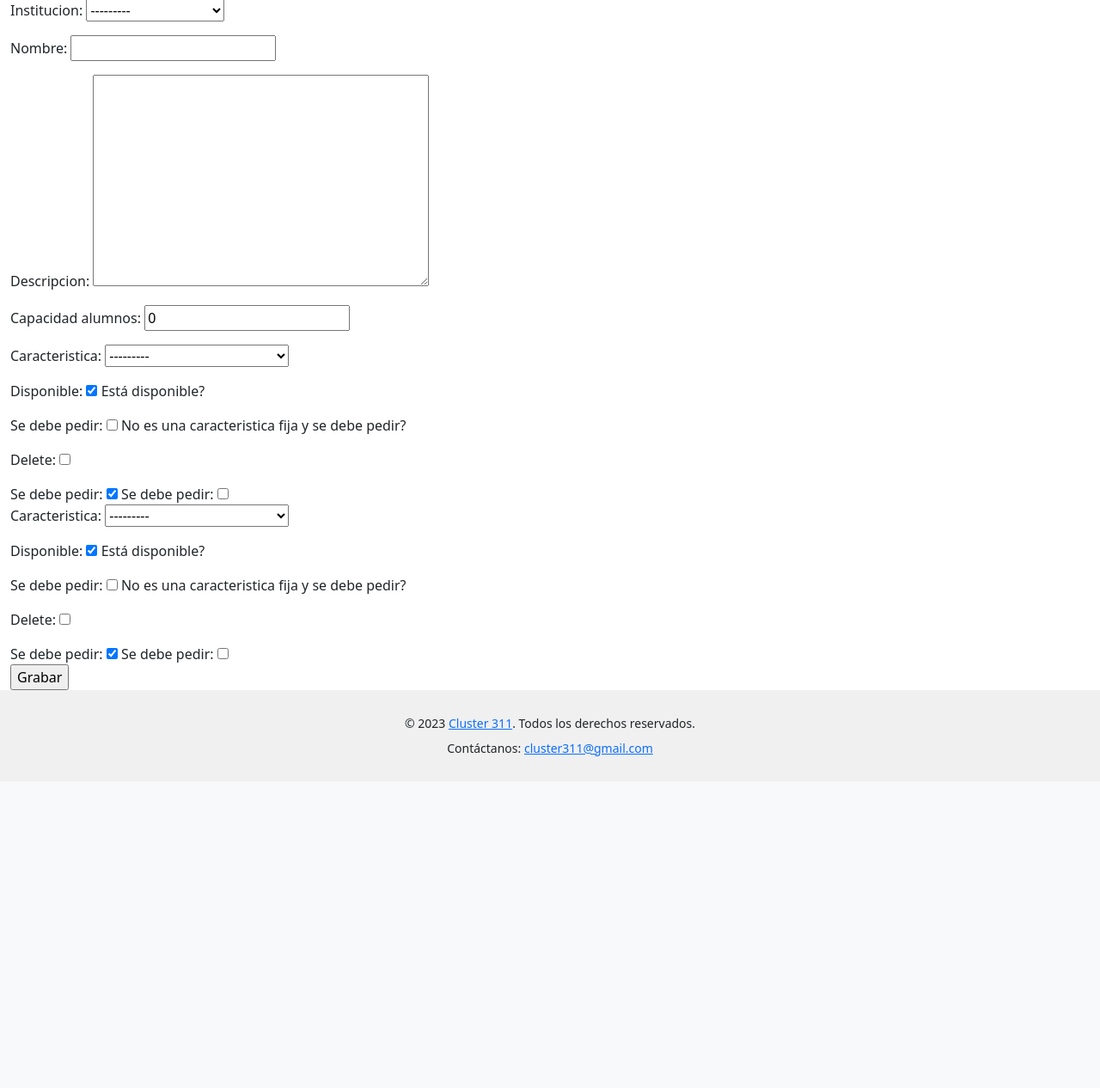
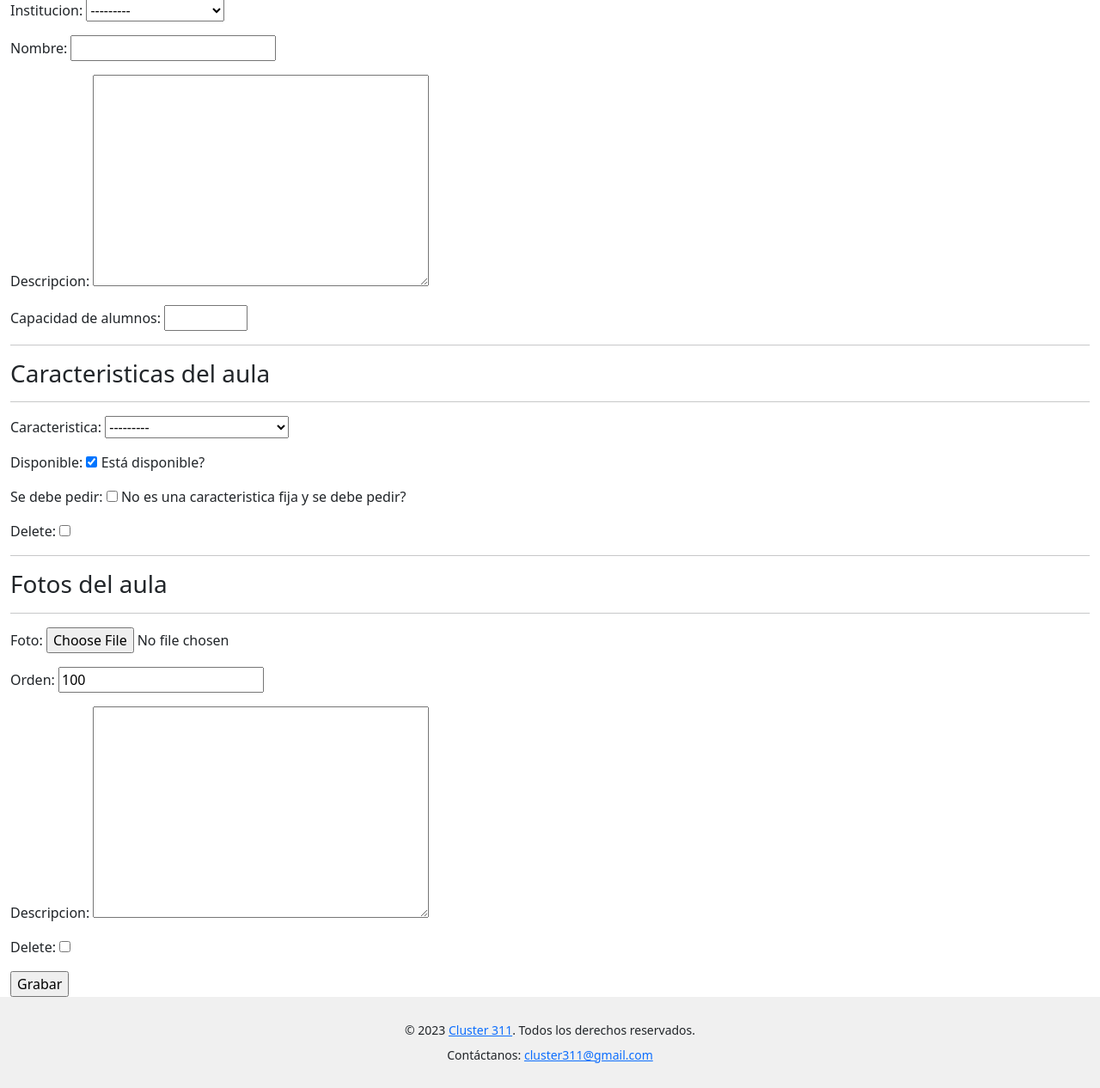
Before and after one commit to avdata99/clasdrom, a Django app: page /aulas/aula/add/ in a window 1280 px wide. Shown: the part 125-1391 px from the top of the page at 86% size. Before the commit the page ends 1005 px from the top, so only its background shows below. Run offline with Django 4.2, Linux system fonts and the light colour scheme; tables that the repository leaves empty hold one stand-in row (values such as "Sample post").

Commit message:
add fotos

```diff
--- a/cdrom/aulas/form.py
+++ b/cdrom/aulas/form.py
@@ -1,9 +1,11 @@
 from django import forms
 from django.forms import inlineformset_factory
-from aulas.models import Aula, CaracteristicaEnAula
+from aulas.models import Aula, CaracteristicaEnAula, FotoAula
 
 
 class AulaForm(forms.ModelForm):
+    capacidad_alumnos = forms.IntegerField(min_value=1, max_value=200, required=True, label='Capacidad de alumnos')
+
     class Meta:
         model = Aula
         fields = '__all__'
@@ -17,6 +19,19 @@ AulasFeaturesFormSet = inlineformset_factory(
         'disponible',
         'se_debe_pedir'
     ),
-    extra=2,
+    extra=1,
     can_delete=True,
 )
+
+
+FotoAulasFormSet = inlineformset_factory(
+    Aula,
+    FotoAula,
+    fields=(
+        'foto',
+        'orden',
+        'descripcion'
+    ),
+    extra=1,
+    can_delete=True,
+)
--- a/cdrom/aulas/templates/aulas/aula_form.html
+++ b/cdrom/aulas/templates/aulas/aula_form.html
@@ -3,18 +3,63 @@
 
 {% block site_content %}
     <h1>Agregar Aula</h1>
-    <form method="post">
+    <form method="post" enctype="multipart/form-data">
         {% csrf_token %}
+        <!-- Show form errors -->
+        {% if form.errors %}
+            <div class="alert alert-danger" role="alert">
+                <strong>Oops!</strong> Algo salio mal.
+                <ul>
+                    {% for field in form %}
+                        {% for error in field.errors %}
+                            <li>{{ error }}</li>
+                        {% endfor %}
+                    {% endfor %}
+                </ul>
+            </div>
+        {% endif %}
         {{ form.as_p }}
+        <hr>
+        <h3>Caracteristicas del aula</h3>
+        <!-- Show formset errors -->
         {{ formset.management_form }}
         {% for form in formset %}
-          {{ form.as_p }}
-          <label for="{{ form.disponible.id_for_label }}">Se debe pedir:</label>
-          {{ form.disponible }}
-          <label for="{{ form.se_debe_pedir.id_for_label }}">Se debe pedir:</label>
-          {{ form.se_debe_pedir }}
-          <br>
+            <hr>
+            {% if form.errors %}
+                <div class="alert alert-danger" role="alert">
+                    <strong>Oops!</strong> Algo salio mal.
+                    <ul>
+                        {% for field in form %}
+                            {% for error in field.errors %}
+                                <li><b>{{ field.label }}</b>: {{ error }}</li>
+                            {% endfor %}
+                        {% endfor %}
+                    </ul>
+                </div>
+            {% endif %}
+            {{ form.as_p }}
         {% endfor %}
+        <hr>
+        <h3>Fotos del aula</h3>
+        <!-- Show formset_fotos errors -->
+        {{ formset_fotos.management_form }}
+        {% for form in formset_fotos %}
+            <hr>
+            {% if form.errors %}
+                <div class="alert alert-danger" role="alert">
+                    <strong>Oops!</strong> Algo salio mal.
+                    <ul>
+                        {% for field in form %}
+                            {% for error in field.errors %}
+                                <li><b>{{ field.label }}</b>: {{ error }}</li>
+                            {% endfor %}
+                        {% endfor %}
+                    </ul>
+                </div>
+            {% endif %}
+            {{ form.as_p }}
+        {% endfor %}
+
         <input type="submit" value="Grabar">
       </form>
 {% endblock %}
--- a/cdrom/aulas/views.py
+++ b/cdrom/aulas/views.py
@@ -1,7 +1,11 @@
+import logging
+from django.urls import reverse_lazy
 from django.views.generic import DetailView, ListView, CreateView
+from aulas.form import AulaForm, AulasFeaturesFormSet, FotoAulasFormSet
 from aulas.models import Aula
-from django.urls import reverse_lazy
-from aulas.form import AulaForm, AulasFeaturesFormSet
+
+
+logger = logging.getLogger(__name__)
 
 
 class AulaListView(ListView):
@@ -32,16 +36,27 @@ class AulaCreateView(CreateView):
     def get_context_data(self, **kwargs):
         context = super().get_context_data(**kwargs)
         if self.request.POST:
+            print(f'Aula creation\n\t{self.request.POST}\n\t{self.request.FILES}')
             context['formset'] = AulasFeaturesFormSet(self.request.POST)
+            context['formset_fotos'] = FotoAulasFormSet(self.request.POST, self.request.FILES)
+
         else:
             context['formset'] = AulasFeaturesFormSet()
+            context['formset_fotos'] = FotoAulasFormSet()
         return context
 
     def form_valid(self, form):
         context = self.get_context_data()
         formset = context['formset']
-        if formset.is_valid():
+        formset_fotos = context['formset_fotos']
+
+        if formset.is_valid() and formset_fotos.is_valid():
             self.object = form.save()
             formset.instance = self.object
             formset.save()
-            return super().form_valid(form)
+            formset_fotos.instance = self.object
+            formset_fotos.save()
+        else:
+            return super().form_invalid(form)
+
+        return super().form_valid(form)
```
Also changed, not shown: cdrom/aulas/templates/aulas/aula_detail.html (+4 -6 lines), cdrom/aulas/test/test_aulacreateform.py (+5 -5 lines).
